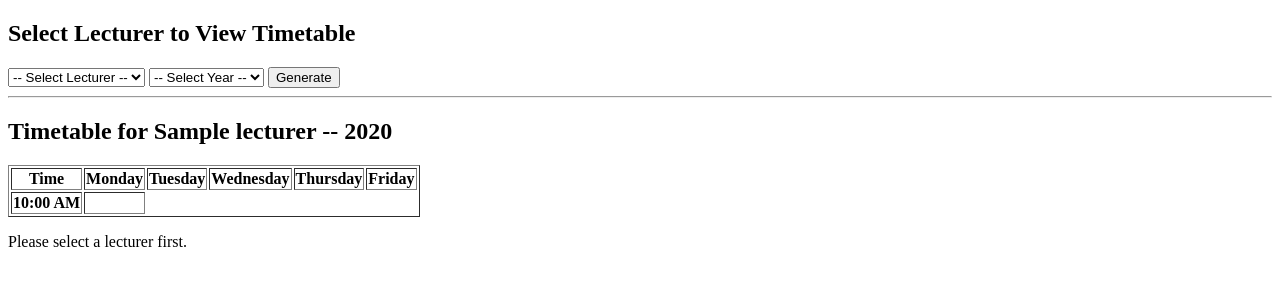
After one commit to CSkai514/fyp_timetable_management, a Django app: template generator/templates/lecturer_timetable_check.html in a window 1280 px wide. The commit adds this page. Shown: the top 300 px of the page. Run offline with Django 3.2, Linux system fonts and the light colour scheme; the template is opened without the code that fills it: most values are stand-ins (such as "Sample title", 1, 10 or a date in 2020); lists and menus that the app fills with data are empty.

Commit message:
version 2, lecturer class able to show

```diff
--- /dev/null
+++ b/generator/templates/lecturer_timetable_check.html
@@ -0,0 +1,84 @@
+<!DOCTYPE html>
+<html lang="en">
+<head>
+    <meta charset="UTF-8">
+    <meta name="viewport" content="width=device-width, initial-scale=1.0">
+    <title>Lecturer Timetable</title>
+</head>
+<body>
+
+    <h2>Select Lecturer to View Timetable</h2>
+    <!-- Lecturer Dropdown -->
+    <form method="GET" action="{% url 'lecturer_timetable_check' %}">
+        <select name="lecturer_id">
+            <option value="">-- Select Lecturer --</option>
+            {% for lecturer in alllecturers %}
+                <option value="{{ lecturer.id }}" {% if request.GET.lecturer_id == lecturer.id|stringformat:"s" %}selected{% endif %}>
+                    {{ lecturer.name }}
+                </option>
+            {% endfor %}
+        </select>
+
+        <!-- Year Dropdown -->
+        <select name="year" id="year">
+            <option value="">-- Select Year --</option>
+            {% for year in available_years %}
+                <option value="{{ year }}" {% if year|stringformat:"s" == selected_year %}selected{% endif %}>
+                    {{ year }}
+                </option>
+            {% endfor %}
+        </select>
+
+        <button type="submit">Generate</button>
+    </form>
+
+    <hr>
+
+    {% if timetable_data %}
+    {% if timetable_data and timetable_data.first %}
+    <h2>Timetable for {{ timetable_data.first.lecturer.name }} -- {{ selected_year }}</h2>
+    {% else %}
+        <h2>No timetable selected.</h2>
+    {% endif %}
+
+    <table border="1" class="timetable" id="timetableOutput">
+        <thead>
+            <tr class="first-row">
+                <th>Time</th>
+                <th>Monday</th>
+                <th>Tuesday</th>
+                <th>Wednesday</th>
+                <th>Thursday</th>
+                <th>Friday</th>
+            </tr>
+        </thead>
+        <tbody>
+            {% for time_slot in time_slots %}
+            <tr>
+                <th>{{ time_slot.start_time|time:"h:i A" }}</th>
+                {% for day in days %}
+                <td>
+                    {% for entry in timetable_data %}
+                        {% if entry.day == day and entry.start_time == time_slot.start_time %}
+                            <b>{{ entry.course.name }}</b><br>
+                            {{ entry.lecturer.name }}<br>
+                            Room: {{ entry.classroom.name }}
+                        {% endif %}
+                    {% endfor %}
+                </td>
+                {% endfor %}
+            </tr>
+            {% endfor %}
+        </tbody>
+    </table>
+    {% endif %}
+    {% if selected_lecturer %}
+    {% comment %} <form action="{% url 'export_selected_lecturer_timetable_jpeg' lecturer_id=selected_lecturer.id selected_year=selected_year %}" method="get"> {% endcomment %}
+    <form action="" method="get">
+        <button type="submit" class="btn btn-primary">Download as JPEG</button>
+    </form>
+    {% else %}
+        <p>Please select a lecturer first.</p>
+    {% endif %}
+</body>
+</html>
--- a/templates/homepage.html
+++ b/templates/homepage.html
@@ -10,5 +10,6 @@
 <body>
     <h1>Timetable management </h1>
     <p>Please temprorary click  <a href="{% url 'generator_function' %}">this</a> to timetable generate</p>
+    <p>Please temprorary click  <a href="{% url 'lecturer_timetable_check' %}">this</a> to see lecturer timetable </p>
 </body>
 </html>
--- a/timetable_management/settings.py
+++ b/timetable_management/settings.py
@@ -123,6 +123,11 @@ STATICFILES_DIRS = [
     os.path.join(BASE_DIR, 'static')
 ]
 
+MEDIA_URL = 'media/'
+MEDIA_ROOT = [
+    os.path.join(BASE_DIR, 'media')
+]
+
 # Default primary key field type
 # https://docs.djangoproject.com/en/5.1/ref/settings/#default-auto-field
 
--- a/timetable_management/urls.py
+++ b/timetable_management/urls.py
@@ -17,9 +17,13 @@ Including another URLconf
 from django.contrib import admin
 from django.urls import path, include
 from . import views
+from django.conf.urls.static import static
+from django.conf import settings
 
 urlpatterns = [
     path('admin/', admin.site.urls),
     path('', views.homepage),
     path('generator/', include('generator.urls'))
 ]
+
+urlpatterns += static(settings.MEDIA_URL, document_root=settings.MEDIA_ROOT)
```
Also changed, not shown: generator/urls.py (+5 -3 lines), generator/views.py (+129 -13 lines), db.sqlite3.
